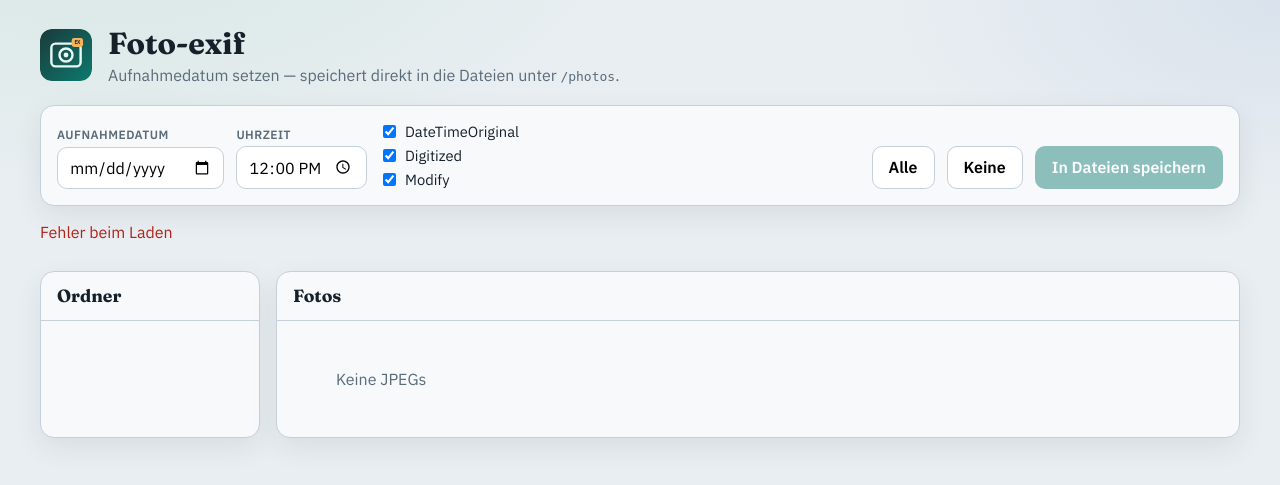
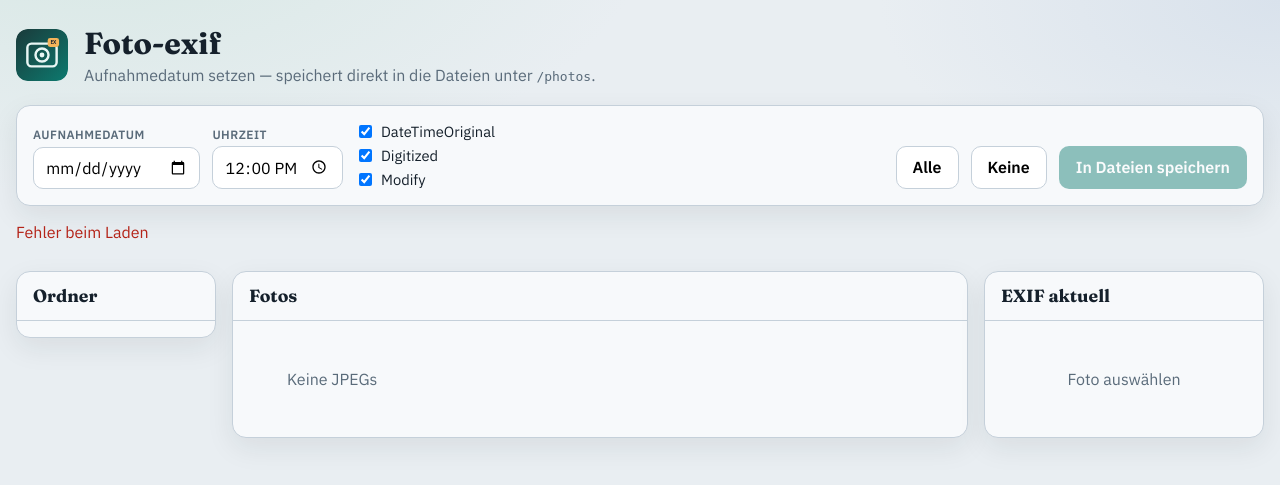
Before and after one commit to PaulG67/foto-exif, a Flask app: page / in a window 1280 px wide. Shown: the top 485 px of the page. Run offline with Flask 3, Linux system fonts and the light colour scheme.

Commit message:
Show current EXIF dates in grid and detail preview panel.
Co-authored-by: Cursor <cursoragent@cursor.com>

```diff
--- a/app/templates/index.html
+++ b/app/templates/index.html
@@ -34,7 +34,7 @@
         var(--bg);
       min-height: 100vh;
     }
-    .wrap { width: min(1200px, calc(100% - 2rem)); margin: 0 auto; padding: 1.5rem 0 3rem; }
+    .wrap { width: min(1280px, calc(100% - 2rem)); margin: 0 auto; padding: 1.5rem 0 3rem; }
     header { display: flex; gap: 1rem; align-items: center; margin-bottom: 1.25rem; }
     header img { width: 52px; height: 52px; border-radius: 12px; }
     header h1 { margin: 0; font-family: var(--display); font-size: 1.9rem; }
@@ -63,12 +63,12 @@
     .status.ok { color: var(--ok); }
     .status.err { color: var(--danger); }
     .crumbs { display: flex; flex-wrap: wrap; gap: .35rem; margin-bottom: .75rem; align-items: center; }
-    .crumbs a, .crumbs button.link {
+    .crumbs button.link {
       background: none; border: none; color: var(--accent); padding: 0; font-weight: 600; cursor: pointer;
     }
     .crumbs span { color: var(--muted); }
-    .layout { display: grid; grid-template-columns: 220px 1fr; gap: 1rem; }
-    @media (max-width: 860px) { .layout { grid-template-columns: 1fr; } }
+    .layout { display: grid; grid-template-columns: 200px 1fr 280px; gap: 1rem; align-items: start; }
+    @media (max-width: 980px) { .layout { grid-template-columns: 1fr; } }
     .panel {
       background: var(--panel); border: 1px solid var(--line); border-radius: var(--radius);
       box-shadow: var(--shadow); overflow: hidden;
@@ -91,9 +91,24 @@
     }
     .card.selected { border-color: var(--accent); }
     .card img { display: block; width: 100%; aspect-ratio: 1; object-fit: cover; background: #d7dee6; }
-    .card .meta { padding: .45rem .55rem .6rem; font-size: .75rem; color: var(--muted); }
-    .card .meta strong { display: block; color: var(--ink); white-space: nowrap; overflow: hidden; text-overflow: ellipsis; }
-    .empty { padding: 2rem; text-align: center; color: var(--muted); }
+    .card .meta { padding: .45rem .55rem .6rem; font-size: .72rem; color: var(--muted); line-height: 1.35; }
+    .card .meta strong { display: block; color: var(--ink); font-size: .8rem; white-space: nowrap; overflow: hidden; text-overflow: ellipsis; margin-bottom: .2rem; }
+    .empty { padding: 2rem 1rem; text-align: center; color: var(--muted); }
+    .detail { padding: 1rem; display: grid; gap: .85rem; }
+    .detail .preview {
+      width: 100%; aspect-ratio: 4/3; object-fit: contain; border-radius: 10px; background: #eef2f6;
+    }
+    .kv { display: grid; gap: .45rem; font-size: .9rem; }
+    .kv div {
+      display: grid; grid-template-columns: 7.2rem 1fr; gap: .4rem;
+      padding-bottom: .4rem; border-bottom: 1px solid var(--line);
+    }
+    .kv span { color: var(--muted); }
+    .kv b { font-weight: 600; word-break: break-all; }
+    .hint {
+      font-size: .84rem; color: var(--muted); background: #eef6f5;
+      border: 1px solid #c9e2de; border-radius: 10px; padding: .7rem .8rem;
+    }
   </style>
 </head>
 <body>
@@ -138,18 +153,38 @@
         <h2>Fotos</h2>
         <div class="grid" id="grid"><div class="empty">Keine JPEGs</div></div>
       </section>
+      <aside class="panel">
+        <h2>EXIF aktuell</h2>
+        <div class="detail" id="detail">
+          <div class="empty">Foto auswählen</div>
+        </div>
+      </aside>
     </div>
   </div>
 
   <script>
-    const state = { path: "", files: [], selected: new Set() };
+    const state = { path: "", files: [], selected: new Set(), active: null };
     const $ = (id) => document.getElementById(id);
 
     function fmt(exif) {
       if (!exif) return "—";
-      const m = exif.match(/^(\d{4}):(\d{2}):(\d{2})[ T](\d{2}):(\d{2})/);
+      const m = String(exif).match(/^(\d{4}):(\d{2}):(\d{2})[ T](\d{2}):(\d{2})(?::(\d{2}))?/);
       if (!m) return exif;
       return `${m[3]}.${m[2]}.${m[1]} ${m[4]}:${m[5]}`;
+    }
+
+    function toInputDate(exif) {
+      const m = String(exif || "").match(/^(\d{4}):(\d{2}):(\d{2})[ T](\d{2}):(\d{2})/);
+      if (!m) return null;
+      return { date: `${m[1]}-${m[2]}-${m[3]}`, time: `${m[4]}:${m[5]}` };
+    }
+
+    function escapeHtml(s) {
+      return String(s)
+        .replaceAll("&", "&amp;")
+        .replaceAll("<", "&lt;")
+        .replaceAll(">", "&gt;")
+        .replaceAll('"', "&quot;");
     }
 
     function setStatus(msg, kind = "") {
@@ -159,6 +194,10 @@
 
     function updateSave() {
       $("btnSave").disabled = state.selected.size === 0;
+    }
+
+    function fileByPath(path) {
+      return state.files.find((f) => f.path === path) || null;
     }
 
     async function load(path = "") {
@@ -172,9 +211,12 @@
       state.path = data.path || "";
       state.files = data.files || [];
       state.selected = new Set();
+      state.active = state.files[0]?.path || null;
+      if (state.active) state.selected.add(state.active);
       renderCrumbs(data.crumbs || []);
       renderDirs(data.dirs || []);
       renderFiles();
+      renderDetail();
       setStatus(`${state.files.length} JPEG(s) in diesem Ordner.`);
       updateSave();
     }
@@ -183,7 +225,7 @@
       const el = $("crumbs");
       let html = `<button type="button" class="link" data-path="">/photos</button>`;
       for (const c of crumbs) {
-        html += `<span>/</span><button type="button" class="link" data-path="${c.path}">${c.name}</button>`;
+        html += `<span>/</span><button type="button" class="link" data-path="${escapeHtml(c.path)}">${escapeHtml(c.name)}</button>`;
       }
       el.innerHTML = html;
       el.querySelectorAll("button").forEach((b) => b.addEventListener("click", () => load(b.dataset.path)));
@@ -196,7 +238,7 @@
         return;
       }
       el.innerHTML = dirs.map((d) =>
-        `<li><button type="button" data-path="${d.path}">📁 ${d.name}</button></li>`
+        `<li><button type="button" data-path="${escapeHtml(d.path)}">📁 ${escapeHtml(d.name)}</button></li>`
       ).join("");
       el.querySelectorAll("button").forEach((b) => b.addEventListener("click", () => load(b.dataset.path)));
     }
@@ -209,9 +251,13 @@
       }
       el.innerHTML = state.files.map((f) => {
         const sel = state.selected.has(f.path) ? "selected" : "";
-        return `<article class="card ${sel}" data-path="${f.path}">
+        return `<article class="card ${sel}" data-path="${escapeHtml(f.path)}">
           <img src="/api/thumb?path=${encodeURIComponent(f.path)}" alt="" loading="lazy" />
-          <div class="meta"><strong>${f.name}</strong>${fmt(f.original)}</div>
+          <div class="meta">
+            <strong>${escapeHtml(f.name)}</strong>
+            Original: ${escapeHtml(fmt(f.original))}<br/>
+            Digitized: ${escapeHtml(fmt(f.digitized))}
+          </div>
         </article>`;
       }).join("");
       el.querySelectorAll(".card").forEach((card) => {
@@ -223,16 +269,51 @@
           } else {
             state.selected = new Set([p]);
           }
+          state.active = p;
           renderFiles();
+          renderDetail();
           updateSave();
           setStatus(`${state.selected.size} ausgewählt`);
         });
       });
     }
 
+    function renderDetail() {
+      const el = $("detail");
+      const f = fileByPath(state.active);
+      if (!f) {
+        el.innerHTML = `<div class="empty">Foto auswählen</div>`;
+        return;
+      }
+      el.innerHTML = `
+        <img class="preview" src="/api/preview?path=${encodeURIComponent(f.path)}" alt="" />
+        <div class="kv">
+          <div><span>Datei</span><b>${escapeHtml(f.name)}</b></div>
+          <div><span>DateTimeOriginal</span><b>${escapeHtml(fmt(f.original))}</b></div>
+          <div><span>Digitized</span><b>${escapeHtml(fmt(f.digitized))}</b></div>
+          <div><span>Modify</span><b>${escapeHtml(fmt(f.modify))}</b></div>
+          <div><span>Pfad</span><b>${escapeHtml(f.path)}</b></div>
+        </div>
+        <p class="hint">Immich nutzt vor allem <strong>DateTimeOriginal</strong>. Unten siehst du die aktuell in der Datei gespeicherten Werte.</p>
+        <button type="button" id="btnUseExif">Dieses Original-Datum übernehmen</button>
+      `;
+      $("btnUseExif")?.addEventListener("click", () => {
+        const parsed = toInputDate(f.original) || toInputDate(f.digitized) || toInputDate(f.modify);
+        if (!parsed) {
+          setStatus("Kein Datum in den EXIF-Daten vorhanden.", "err");
+          return;
+        }
+        $("date").value = parsed.date;
+        $("time").value = parsed.time;
+        setStatus(`Formular gesetzt auf ${fmt(f.original || f.digitized || f.modify)}.`, "ok");
+      });
+    }
+
     $("btnAll").addEventListener("click", () => {
       state.selected = new Set(state.files.map((f) => f.path));
+      if (!state.active && state.files[0]) state.active = state.files[0].path;
       renderFiles();
+      renderDetail();
       updateSave();
     });
     $("btnNone").addEventListener("click", () => {
@@ -248,6 +329,7 @@
         setStatus("Bitte ein Datum wählen.", "err");
         return;
       }
+      const keepActive = state.active;
       $("btnSave").disabled = true;
       setStatus(`Speichere ${state.selected.size} Datei(en)…`);
       const res = await fetch("/api/apply", {
@@ -272,10 +354,15 @@
         setStatus(`${data.written} Datei(en) gespeichert (nur EXIF).`, "ok");
       }
       await load(state.path);
-      updateSave();
+      if (keepActive && state.files.some((f) => f.path === keepActive)) {
+        state.active = keepActive;
+        state.selected = new Set([keepActive]);
+        renderFiles();
+        renderDetail();
+        updateSave();
+      }
     });
 
-    // default date empty — user must choose
     load("");
   </script>
 </body>
```
